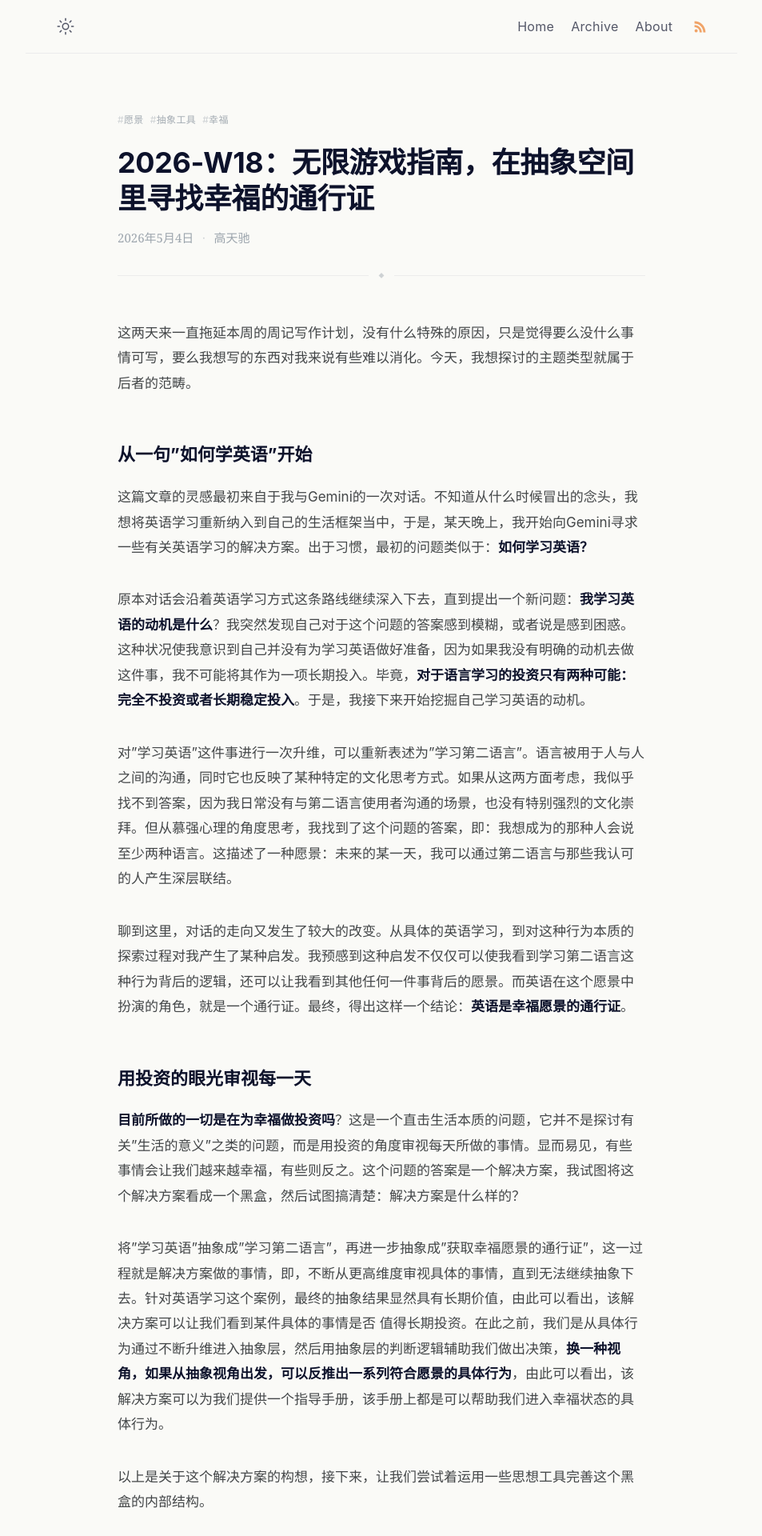
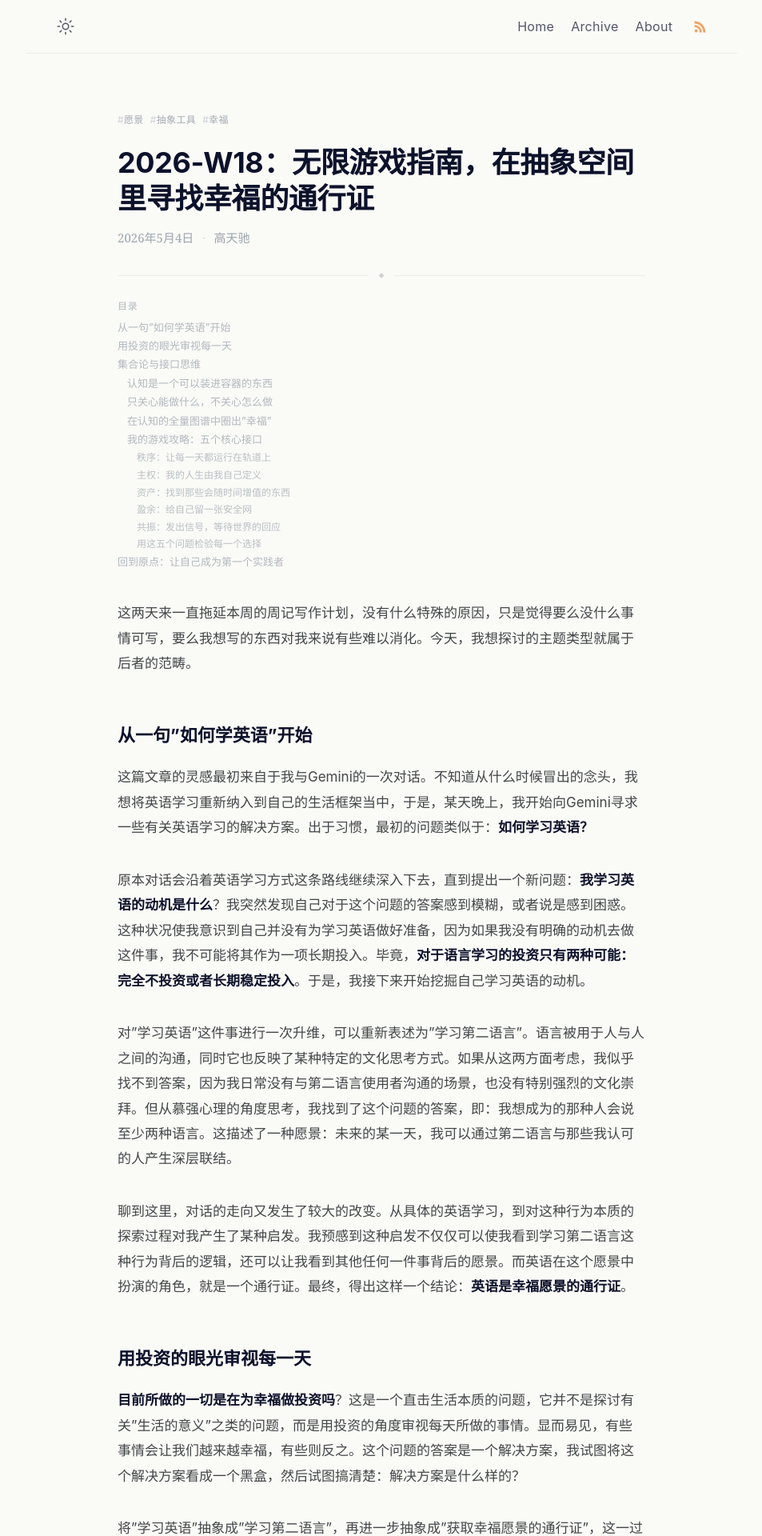
Before and after one commit to gaotianchi/gaotianchi.github.io, a Jekyll site: the page built from _posts/2026-05-04-2026-w18-abstract-vision-framework.md, in a window 1280 px wide. Shown: the top 1920 px of the page at 80% size, without its empty margins (163-1116 px from the left). Built offline with Jekyll 4.4.1, drawn with Linux system fonts in a browser that asks for light colours.

Commit message:
feat: add auto-generated table of contents for articles
Pure Liquid TOC generator (_includes/toc.html) extracts headings from
rendered HTML at build time. Scroll spy highlights the current section,
smooth-scrolls to targets. Styled as a quiet inline list between the
ornamental divider and body — no box, no border, minimal presence.

Also refine post page visual rhythm by reducing border noise.

Co-Authored-By: Claude Opus 4.7 <noreply@anthropic.com>

```diff
--- /dev/null
+++ b/_includes/toc.html
@@ -0,0 +1,48 @@
+{%- comment -%}
+  Generate table of contents from rendered HTML.
+  Extracts h2, h3, h4 headings with kramdown-generated IDs.
+  Usage: {% include toc.html html=content %}
+{%- endcomment -%}
+
+{%- assign nodes = include.html | split: '<h' -%}
+
+{%- capture toc_items -%}
+{%- for node in nodes -%}
+  {%- if forloop.first -%}{%- continue -%}{%- endif -%}
+
+  {%- assign level_char = node | slice: 0, 1 -%}
+  {%- assign level = level_char | plus: 0 -%}
+  {%- if level < 2 or level > 4 -%}{%- continue -%}{%- endif -%}
+
+  {%- comment -%} Extract heading ID from id="..." attribute {%- endcomment -%}
+  {%- assign id_parts = node | split: 'id="' -%}
+  {%- assign after_id = id_parts[1] | split: '"' -%}
+  {%- assign heading_id = after_id[0] -%}
+
+  {%- unless heading_id -%}{%- continue -%}{%- endunless -%}
+
+  {%- comment -%} Extract heading text between > and </h {%- endcomment -%}
+  {%- assign text_parts = node | split: '>' -%}
+  {%- assign after_tag = text_parts[1] -%}
+  {%- assign text_final = after_tag | split: '</h' -%}
+  {%- assign heading_text = text_final[0] | strip_html | strip -%}
+
+  {%- unless heading_text -%}{%- continue -%}{%- endunless -%}
+
+  <li class="toc-item toc-h{{ level }}"><a href="#{{ heading_id }}">{{ heading_text }}</a></li>
+{%- endfor -%}
+{%- endcapture -%}
+
+{%- assign toc_trimmed = toc_items | strip -%}
+
+{%- if toc_trimmed != "" -%}
+<nav class="toc" id="toc" aria-label="目录">
+  <div class="toc-header">
+    <span class="toc-title">目录</span>
+    <button class="toc-toggle" id="toc-toggle" aria-expanded="false">&#9654;</button>
+  </div>
+  <ol class="toc-list" id="toc-list">
+    {{ toc_trimmed }}
+  </ol>
+</nav>
+{%- endif -%}
--- a/_layouts/post.html
+++ b/_layouts/post.html
@@ -72,6 +72,8 @@ layout: compress
           <span class="post-divider-ornament">&#9670;</span>
         </div>
 
+        {% include toc.html html=content %}
+
         <div class="post-body" itemprop="articleBody">
           {% include anchor_headings.html html=content anchorClass="anchor-head" beforeHeading=true h_min=1 h_max=4 %}
         </div>
--- a/_posts/2026-04-26-2026-w17-cognitive-audit-tech.md
+++ b/_posts/2026-04-26-2026-w17-cognitive-audit-tech.md
@@ -15,16 +15,6 @@ author: 高天驰
 layout: post
 ---
 本周是2026年的第17周，这篇博文是周记系列的第二篇文章。这一周，我在通勤期间阅读了数百个来自各大权威咨询网站的摘要，并且充分实践了上一篇博文中提到的认知审计计划，这些便是本篇文章想要讨论的元素。
-
-- [本周资讯：回顾这周感兴趣的科技与社会新闻](./#本周资讯回顾这周感兴趣的科技与社会新闻)
-	- [旅行者1号 & 罗曼太空望远镜](./#旅行者1号--罗曼太空望远镜)
-	- [AI新进展：Claude & DeepSeek & ChatGPT](./#ai新进展claude--deepseek--chatgpt)
-	- [Color Walk激活前额叶 & 脑机接口新突破](./#color-walk激活前额叶--脑机接口新突破)
-- [认知审计实验：一周的实验让我发生了哪些改变](./#认知审计实验一周的实验让我发生了哪些改变)
-	- [一种结构化的日记写作方式](./#一种结构化的日记写作方式)
-	- [重新审视自己每天接受的信息](./#重新审视自己每天接受的信息)
-	- [记录每天的认知进化](./#记录每天的认知进化)
-- [明天又是新的一天](./#明天又是新的一天)
 
 ## 本周资讯：回顾这周感兴趣的科技与社会新闻
 
--- a/_sass/klise/_base.scss
+++ b/_sass/klise/_base.scss
@@ -19,6 +19,8 @@ html {
   overflow-x: hidden;
   overflow-y: scroll;
   width: 100%;
+  scroll-behavior: smooth;
+  scroll-padding-top: 80px;
 }
 
 body,
@@ -208,9 +210,7 @@ h6 {
     margin-top: 10px;
   }
 
-  @include media-query($on-mobile) {
-    scroll-margin-top: 65px;
-  }
+  scroll-margin-top: 80px;
 }
 
 // Headings with link
--- a/_sass/klise/_dark.scss
+++ b/_sass/klise/_dark.scss
@@ -74,6 +74,27 @@ body[data-theme="dark"] {
   // Post header
   .header .tags .tag {
     color: $dark-gray;
+  }
+
+  // Table of contents
+  .toc-title {
+    color: $dark-gray;
+  }
+
+  .toc-toggle {
+    color: $dark-gray;
+  }
+
+  .toc-item a {
+    color: $dark-gray;
+
+    &:hover {
+      color: $dark-white;
+    }
+
+    &.active {
+      color: $dark-white;
+    }
   }
 
   // Post Meta
--- a/_sass/klise/_post.scss
+++ b/_sass/klise/_post.scss
@@ -102,7 +102,7 @@
   display: flex;
   align-items: center;
   justify-content: center;
-  margin: 2rem 0 2.25rem;
+  margin: 2rem 0 1.5rem;
   position: relative;
 
   &::before,
@@ -123,7 +123,98 @@
   }
 
   @include media-query($on-mobile) {
-    margin: 1.5rem 0 1.75rem;
+    margin: 1.5rem 0 1.25rem;
+  }
+}
+
+// Table of contents — quiet inline list, no box
+.toc {
+  margin: 0 0 1.25rem;
+  font-size: 0.8125rem;
+  line-height: 1.8;
+}
+
+.toc-header {
+  display: flex;
+  align-items: center;
+  justify-content: space-between;
+  margin-bottom: 0.25rem;
+}
+
+.toc-title {
+  font-family: $serif-family;
+  font-size: 0.75rem;
+  color: $gray;
+  opacity: 0.5;
+  letter-spacing: 0.06em;
+}
+
+.toc-toggle {
+  display: none;
+  background: none;
+  border: none;
+  padding: 0;
+  font-size: 0.625rem;
+  color: $gray;
+  opacity: 0.5;
+  cursor: pointer;
+  line-height: 1;
+
+  @media (max-width: $on-mobile) {
+    display: block;
+  }
+}
+
+.toc-list {
+  list-style: none;
+  margin: 0;
+  padding: 0;
+
+  li::before {
+    content: none;
+  }
+
+  @media (max-width: $on-mobile) {
+    display: none;
+    margin-top: 0.25rem;
+  }
+}
+
+.toc-item {
+  padding: 0;
+
+  a {
+    display: block;
+    color: $gray;
+    text-decoration: none;
+    opacity: 0.5;
+    transition: opacity 0.2s ease, color 0.2s ease;
+    padding: 0;
+    border: none;
+
+    &:hover {
+      opacity: 0.8;
+      color: $black;
+    }
+
+    &.active {
+      opacity: 1;
+      color: $black;
+      font-weight: 500;
+    }
+  }
+}
+
+.toc-h2 { padding-left: 0; }
+.toc-h3 { padding-left: 0.75rem; }
+.toc-h4 { padding-left: 1.5rem; }
+
+.toc-h3 a { font-size: 0.8125rem; }
+.toc-h4 a { font-size: 0.75rem; opacity: 0.45; }
+
+@media (max-width: $on-mobile) {
+  .toc-header {
+    margin-bottom: 0;
   }
 }
 
```
Also changed, not shown: other parts of _layouts/post.html (+50 -0 lines), _posts/2026-05-17-2026-w20-business-machine-stages-and-overstretched-employees.md (+0 -12 lines).
